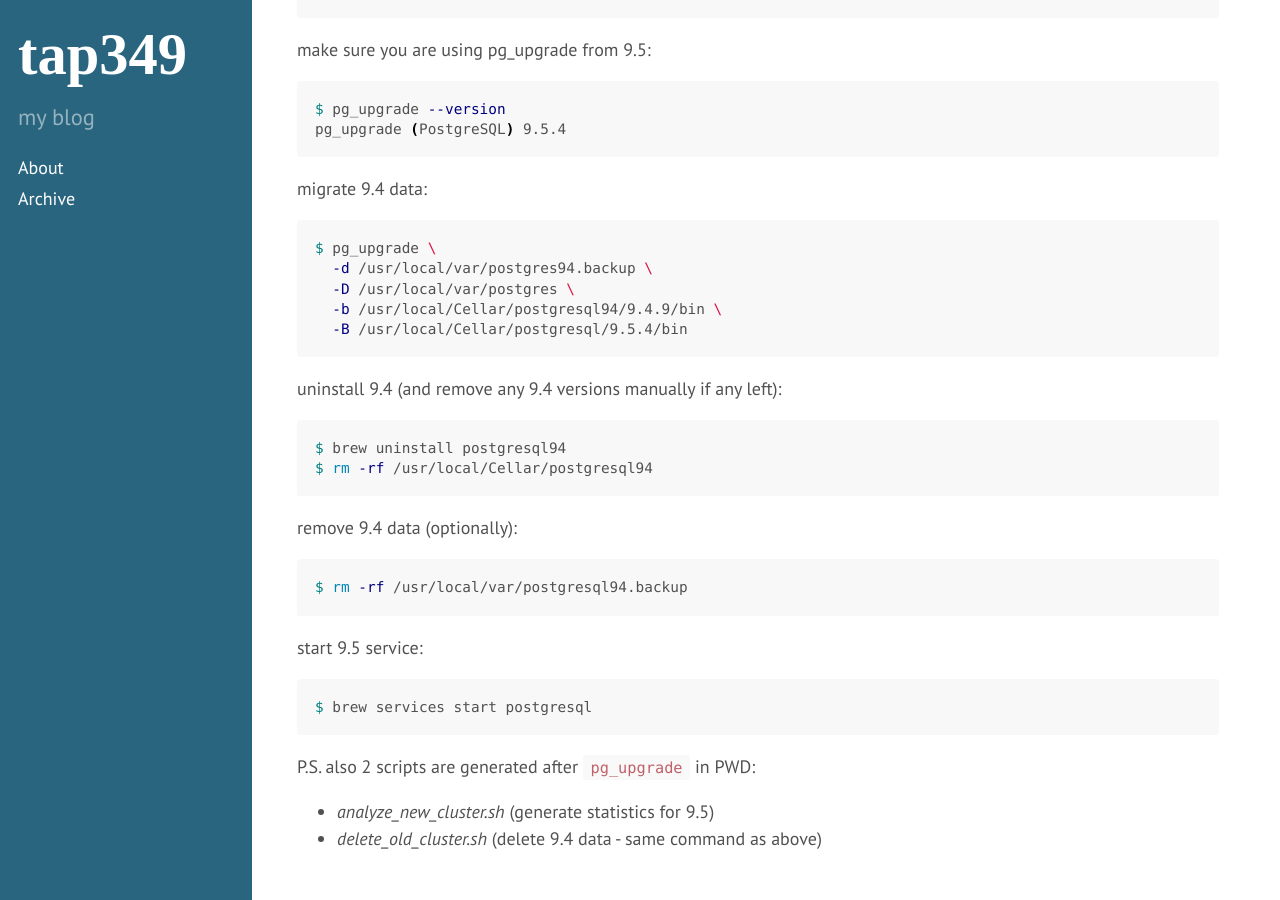
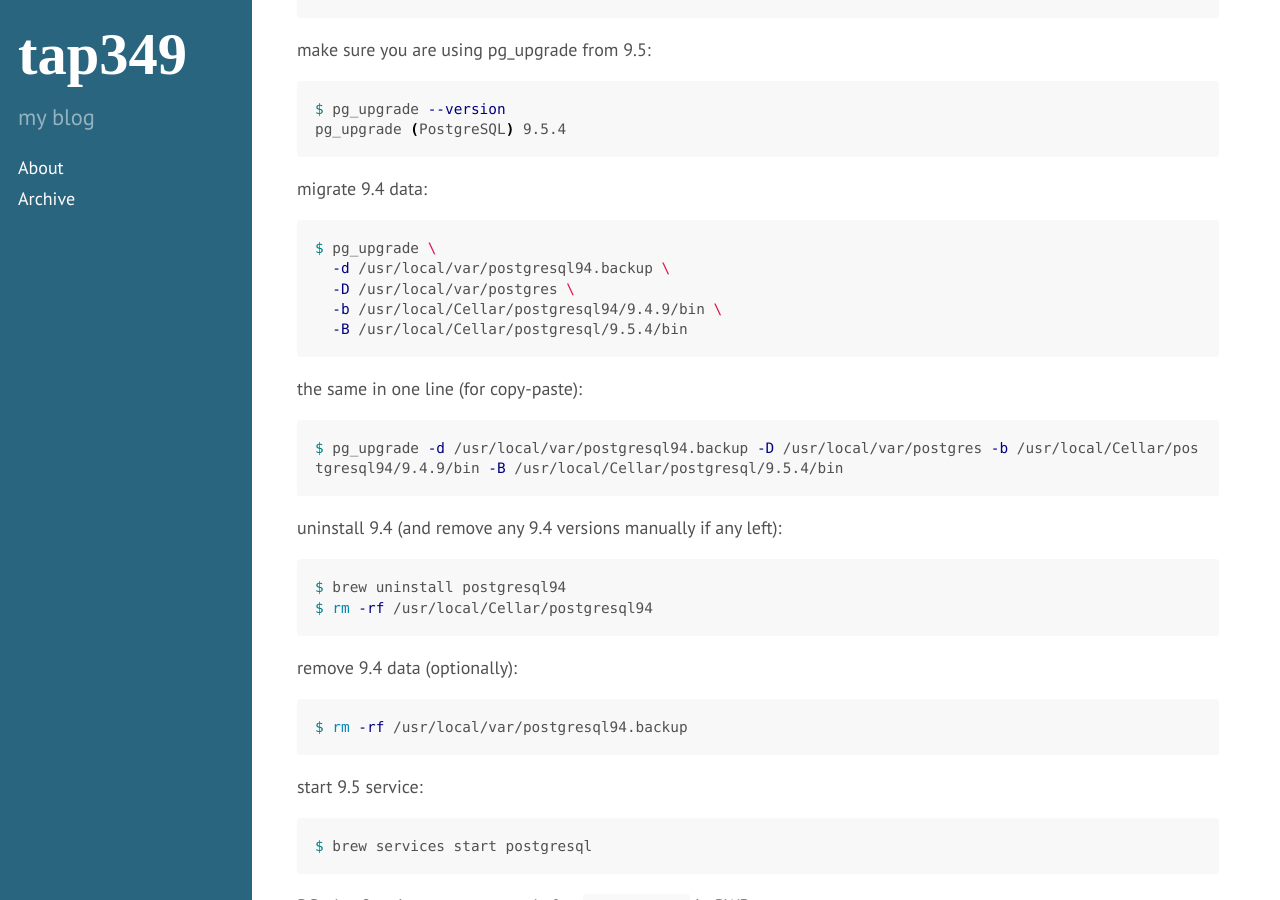
Before and after one commit to tap349/tap349.github.io, a Jekyll site: the page built from _posts/2016-09-22-migrate-from-postgresql-94-to-95.md, in a window 1280 px wide and 900 px high, scrolled down 562 px. Built offline with Jekyll 4.4.1, drawn with Linux system fonts in a browser that asks for light colours.

Commit message:
update 2016-09-25_02:28:22

````diff
--- a/_posts/2016-09-22-migrate-from-postgresql-94-to-95.md
+++ b/_posts/2016-09-22-migrate-from-postgresql-94-to-95.md
@@ -43,10 +43,16 @@ migrate 9.4 data:
 
 ```sh
 $ pg_upgrade \
-  -d /usr/local/var/postgres94.backup \
+  -d /usr/local/var/postgresql94.backup \
   -D /usr/local/var/postgres \
   -b /usr/local/Cellar/postgresql94/9.4.9/bin \
   -B /usr/local/Cellar/postgresql/9.5.4/bin
+```
+
+the same in one line (for copy-paste):
+
+```sh
+$ pg_upgrade -d /usr/local/var/postgresql94.backup -D /usr/local/var/postgres -b /usr/local/Cellar/postgresql94/9.4.9/bin -B /usr/local/Cellar/postgresql/9.5.4/bin
 ```
 
 uninstall 9.4 (and remove any 9.4 versions manually if any left):
````
